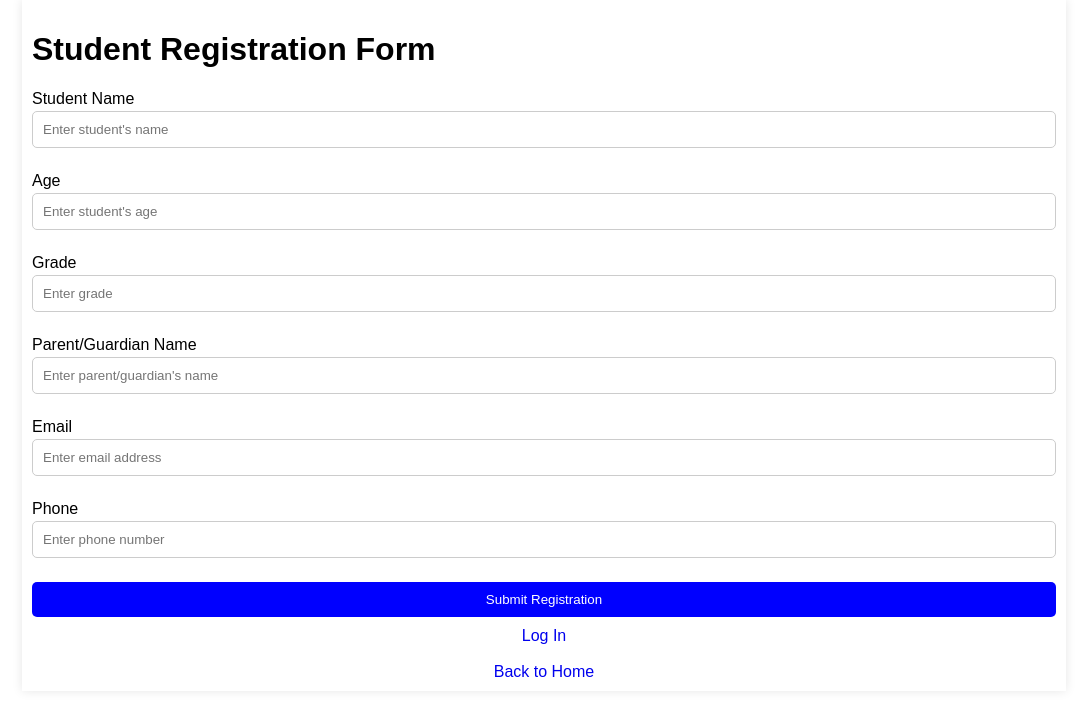
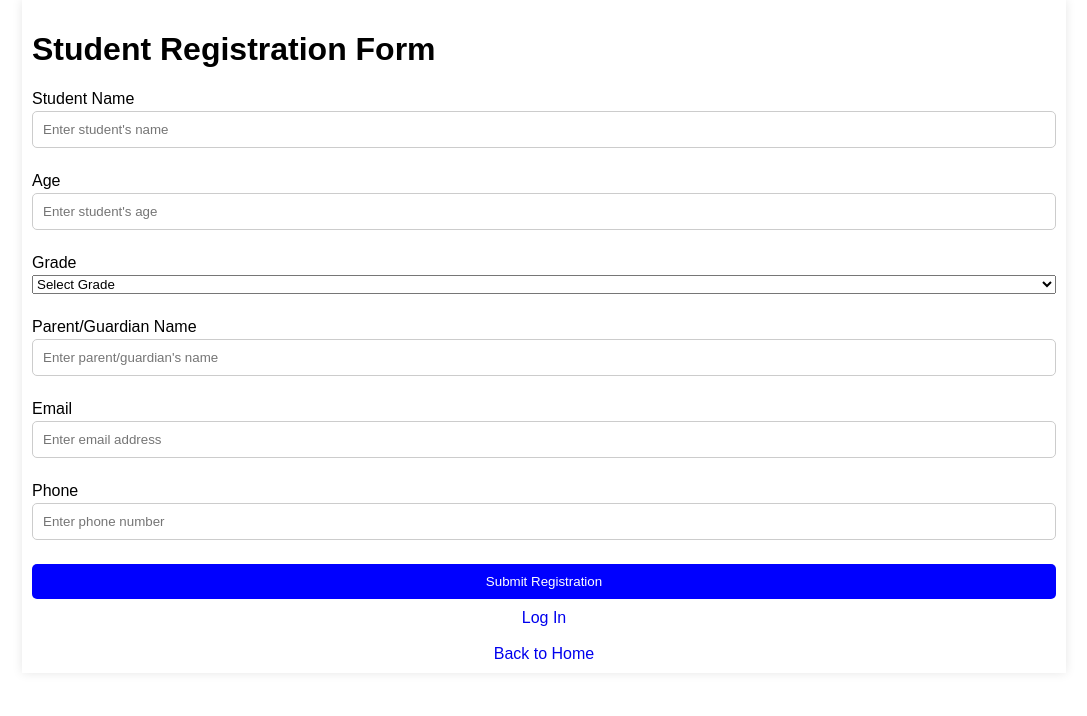
Before and after one commit to JacobV2001/Quality-Assurance, a Flask app: page /register in a window 1280 px wide. Shown: the top 716 px of the page, without its empty margins (96-1183 px from the left). Run offline with Flask 3, Linux system fonts and the light colour scheme.

Commit message:
adding in some constraints

```diff
--- a/Automated Test Scripting/Student Registration/app.py
+++ b/Automated Test Scripting/Student Registration/app.py
@@ -1,4 +1,5 @@
 from flask import Flask, render_template, request, redirect, url_for
+import re
 
 app = Flask(__name__)
 
@@ -29,6 +30,24 @@ def register():
         email = request.form['email']
         phone = request.form['phone']
 
+        # backend validation
+        errors = []
+        if not name or len(name) < 2 or not name.replace(" ", "").isalpha:
+            errors.append("Invalid name. Name must be at least 2 characters long and only contain letters.")
+        if not age or not age.isdigit() or int(age) < 3 or int(age) > 80:
+            errors.append("Invalid age. Age must be a number between 3 and 80.")
+        if not grade or grade not in ["Kindergarten", "1", "2", "3", "4", "5", "6", "7", "8"]:
+            errors.append("Invalid grade. Please select a valid grade.")
+        if not parent_name or not parent_name.replace(" ", "").isalpha():
+            errors.append("Invalid parent name. Name must only contain letters.")
+        if not email or not re.match(r"^[A-Za-z0-9._-]+@[A-Za-z0-9.-]+\.[A-Za-z{2,}$]", email):
+            errors.append("Invalid email address.")
+        if not phone or not phone.isdigit or len(phone) != 10:
+            errors.append("Invalid phone number. Phone number must be exactly 10 digits.")
+
+        if errors:
+            return render_template('error,html', message="; ".join(errors))
+
         user_data = {
             'name': name,
             'age': age,
--- a/Automated Test Scripting/Student Registration/templates/register.html
+++ b/Automated Test Scripting/Student Registration/templates/register.html
@@ -8,26 +8,50 @@
     <div class="container">
         <h1>Student Registration Form</h1>
         <form method="POST" action="/register">
+
+            <!-- Student Name Formatting -->
             <label for="name">Student Name</label>
-            <input type="text" name="name" id="name" placeholder="Enter student's name" required><br>
+            <input type="text" name="name" id="name" placeholder="Enter student's name"
+                required pattern="[A-Za-z\s]+" minlength="2"><br>
 
+            <!-- Age Formatting -->
             <label for="age">Age</label>
-            <input type="number" name="age" id="age" placeholder="Enter student's age" required><br>
+            <input type="number" name="age" id="age" placeholder="Enter student's age"
+                required min="3" max="80"><br>
 
+            <!-- Grade Formatting -->
             <label for="grade">Grade</label>
-            <input type="text" name="grade" id="grade" placeholder="Enter grade" required><br>
+            <select name="grade" id="grade" required>
+                <option value="">Select Grade</option>
+                <option value="Kindergarten"></option>
+                <option value="1"></option>
+                <option value="2"></option>
+                <option value="3"></option>
+                <option value="4"></option>
+                <option value="5"></option>
+                <option value="6"></option>
+                <option value="7"></option>
+                <option value="8"></option>
+            </select><br>
 
+            <!-- Parent Name Formatting -->
             <label for="parent_name">Parent/Guardian Name</label>
-            <input type="text" name="parent_name" id="parent_name" placeholder="Enter parent/guardian's name" required><br>
+            <input type="text" name="parent_name" id="parent_name" placeholder="Enter parent/guardian's name"
+                required pattern="[A-Za-z\s]+" minlength="2" maxlength="50"><br>
 
+            <!-- Email Formatting -->
             <label for="email">Email</label>
-            <input type="email" name="email" id="email" placeholder="Enter email address" required><br>
+            <input type="email" name="email" id="email" placeholder="Enter email address"
+                required pattern="^[A-Za-z0-9._-]{2,}@[A-Za-z0-9.-]{2,}\.{A-Za-z0-9}{2,}"><br>
 
+            <!-- Phone Number Formatting -->
             <label for="phone">Phone</label>
-            <input type="tel" name="phone" id="phone" placeholder="Enter phone number" required><br>
+            <input type="tel" name="phone" id="phone" placeholder="Enter phone number"
+            required pattern="[0-9]{10}"><br>
 
             <button type="submit" class="btn">Submit Registration</button>
         </form>
+
         <div class="links">
             <a href="/login" class="btn">Log In</a>
             <br><br>
```
